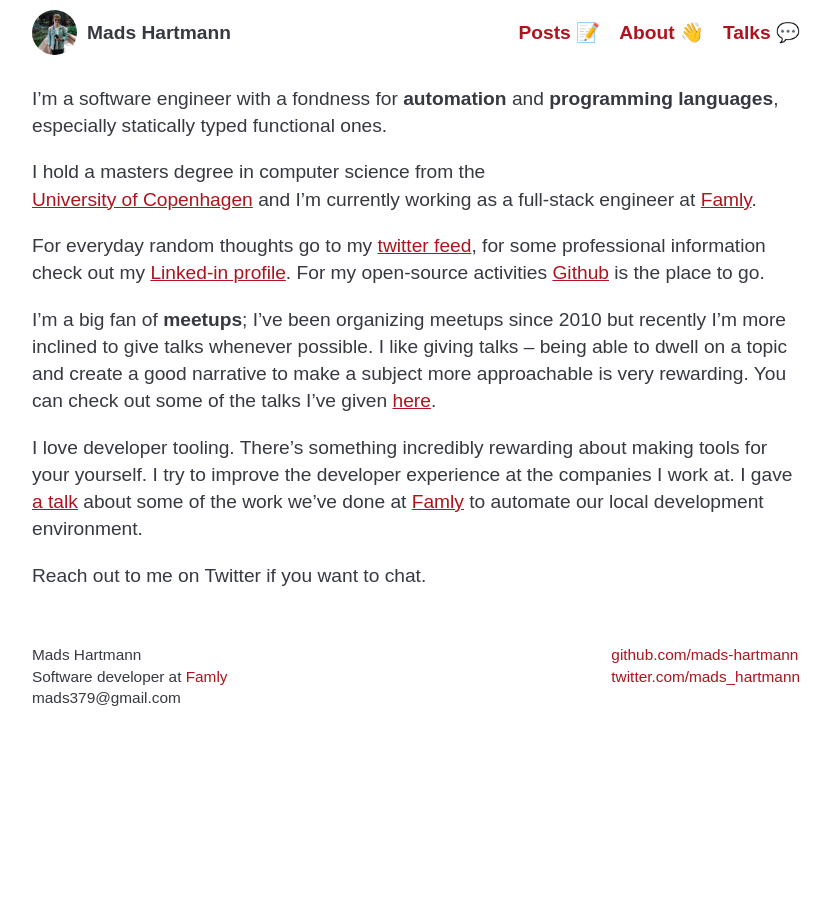
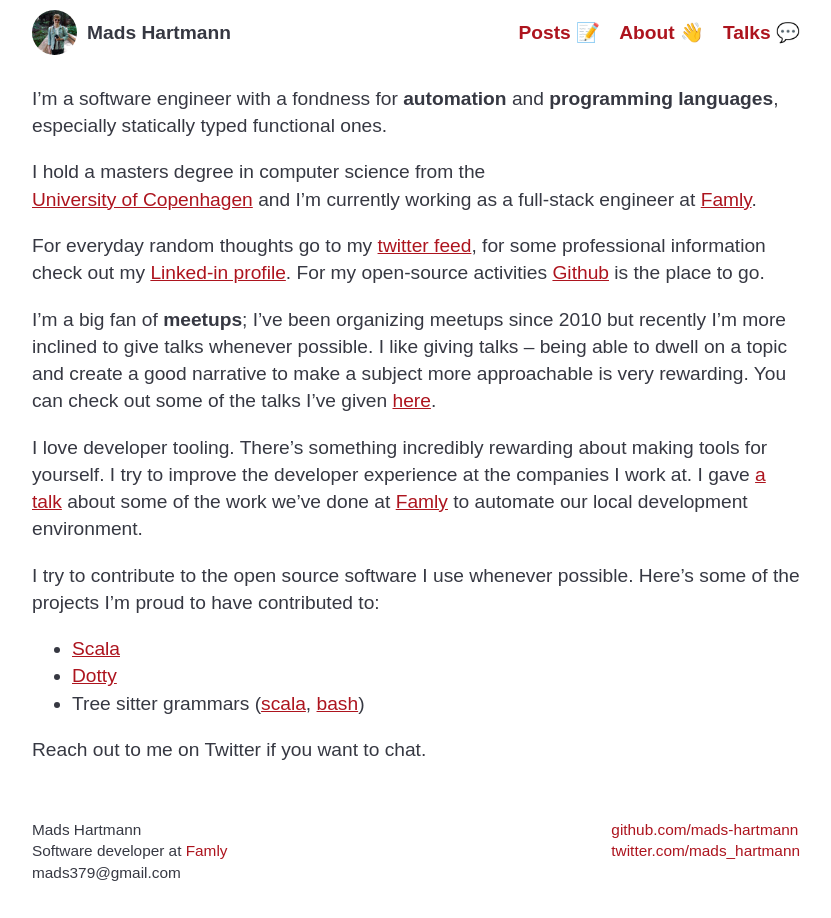
Before and after one commit to mads-hartmann/blog.mads-hartmann.com, a Jekyll site: the page built from about/index.md, in a window 1280 px wide. Shown: the whole page, without its empty margins (224-1055 px from the left). Built offline with Jekyll 4.4.1, drawn with Linux system fonts in a browser that asks for light colours; some web fonts are replaced.

Commit message:
Update about slightly

```diff
--- a/about/index.md
+++ b/about/index.md
@@ -21,9 +21,16 @@ more approachable is very rewarding. You can check out some of the talks I've
 given [here][talks].
 
 I love developer tooling. There's something incredibly rewarding about making
-tools for your yourself. I try to improve the developer experience at the
+tools for yourself. I try to improve the developer experience at the
 companies I work at. I gave [a talk][automating-dev-envs-talk] about some of the
 work we've done at [Famly][famly] to automate our local development environment.
+
+I try to contribute to the open source software I use whenever possible. Here's
+some of the projects I'm proud to have contributed to:
+
+- [Scala][scala]
+- [Dotty][dotty]
+- Tree sitter grammars ([scala](tree-sitter-scala), [bash](tree-sitter-bash))
 
 Reach out to me on Twitter if you want to chat.
 
@@ -34,3 +41,7 @@ Reach out to me on Twitter if you want to chat.
 [github]: https://github.com/mads-hartmann
 [talks]: https://speakerdex.co/mads-hartmann
 [automating-dev-envs-talk]: https://www.youtube.com/watch?v=ByFQRa_nLLA
+[dotty]: https://github.com/lampepfl/dotty
+[scala]: https://github.com/lampepfl/scala
+[tree-sitter-bash]: https://github.com/tree-sitter/tree-sitter-bash/
+[tree-sitter-scala]: https://github.com/tree-sitter/tree-sitter-scala/
```
